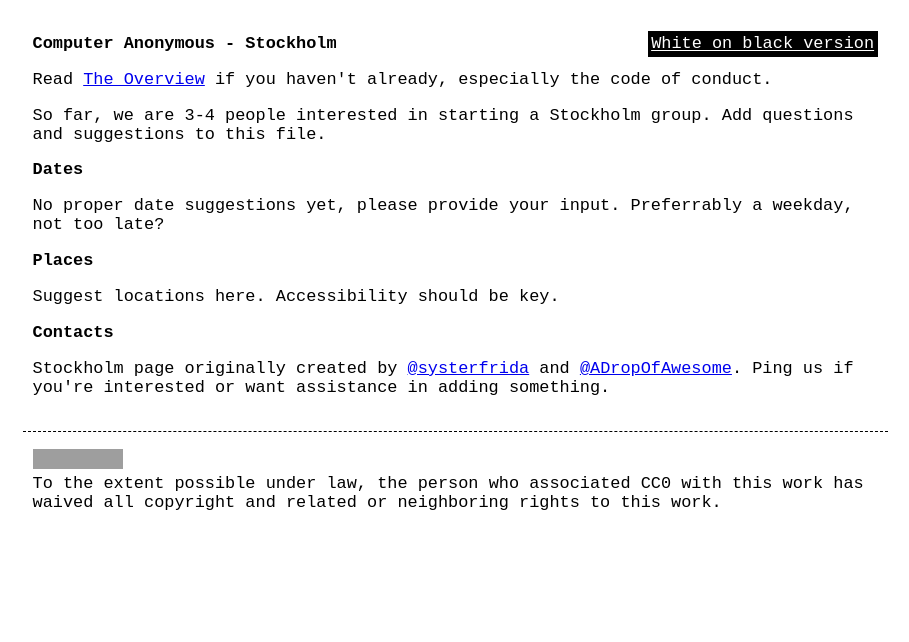
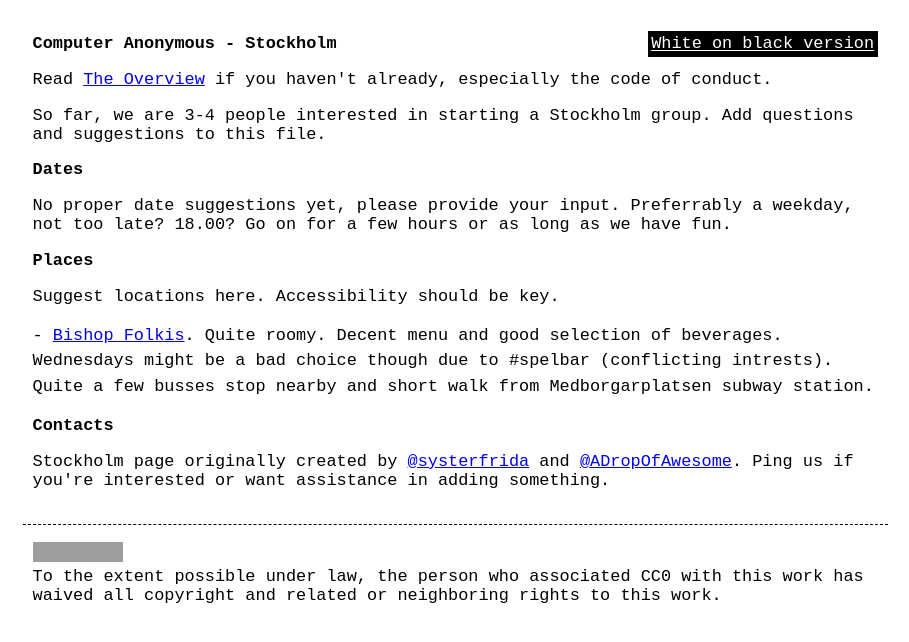
Before and after one commit to computeranonymous/computer, a Jekyll site: the page built from se_stockholm.html, in a window 1280 px wide. Shown: the top 642 px of the page, without its empty margins (185-1094 px from the left). Built offline with Jekyll 4.4.1, drawn with Linux system fonts in a browser that asks for light colours; grey boxes are pictures that could not be loaded.

Commit message:
Added venue suggestion and time suggestion (no dates yet).

```diff
--- a/se_stockholm.html
+++ b/se_stockholm.html
@@ -14,13 +14,19 @@ title: Computer Anonymous - Stockholm
 <p>
     No proper date suggestions yet, please provide your input.
 
-    Preferrably a weekday, not too late?
+    Preferrably a weekday, not too late? 18.00? Go on for a few hours or as long as we have fun.
 </p>
 
 <h2>Places</h2>
 <p>
     Suggest locations here. Accessibility should be key.
 </p>
+<p>
+<ul>
+	<li><a href="http://www.bishopsarms.com/Stockholm___Folkungagatan/Presentation">Bishop Folkis</a>. Quite roomy. Decent menu and good selection of beverages. Wednesdays might be a bad choice though due to #spelbar (conflicting intrests).<br />Quite a few busses stop nearby and short walk from Medborgarplatsen subway station.</li>
+</ul>
+</p>
+
 
 <h2>Contacts</h2>
 <p>
```
